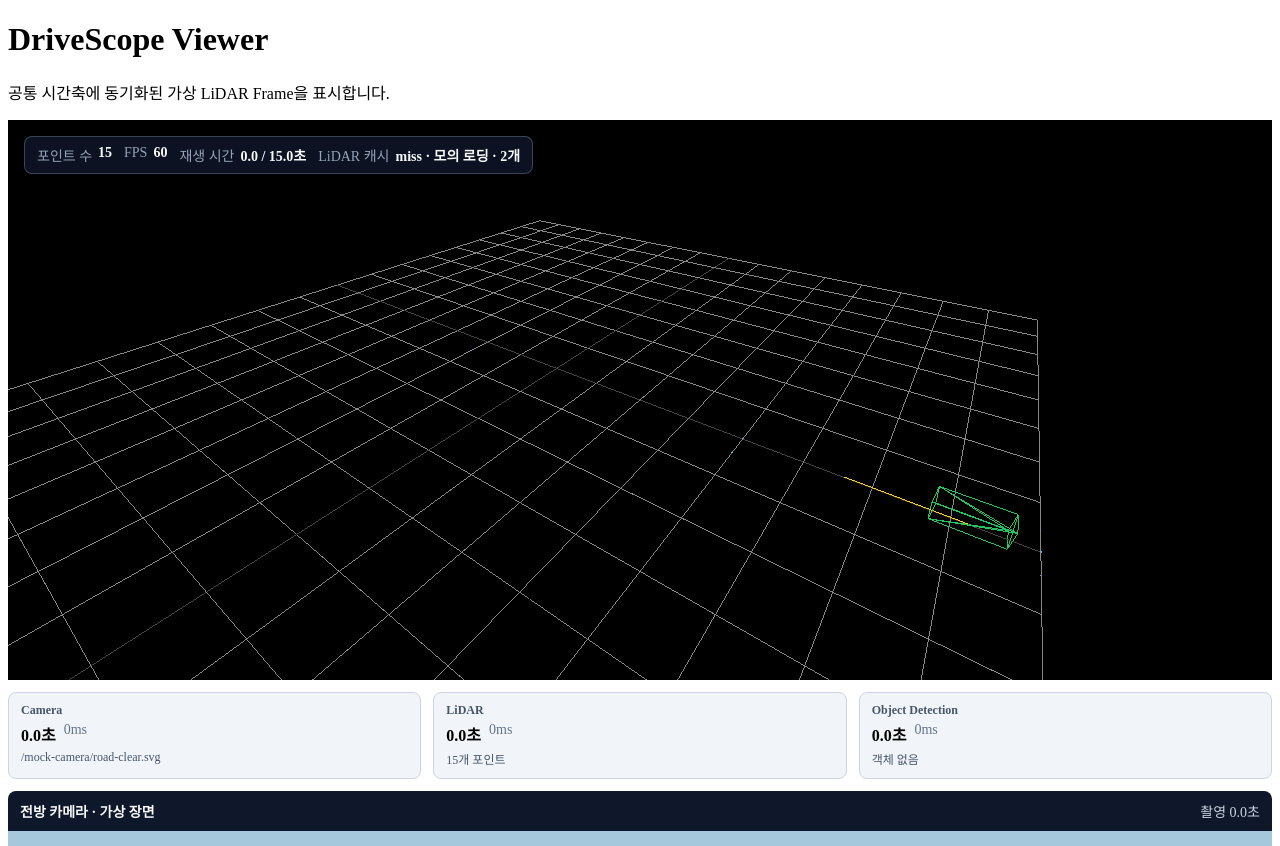
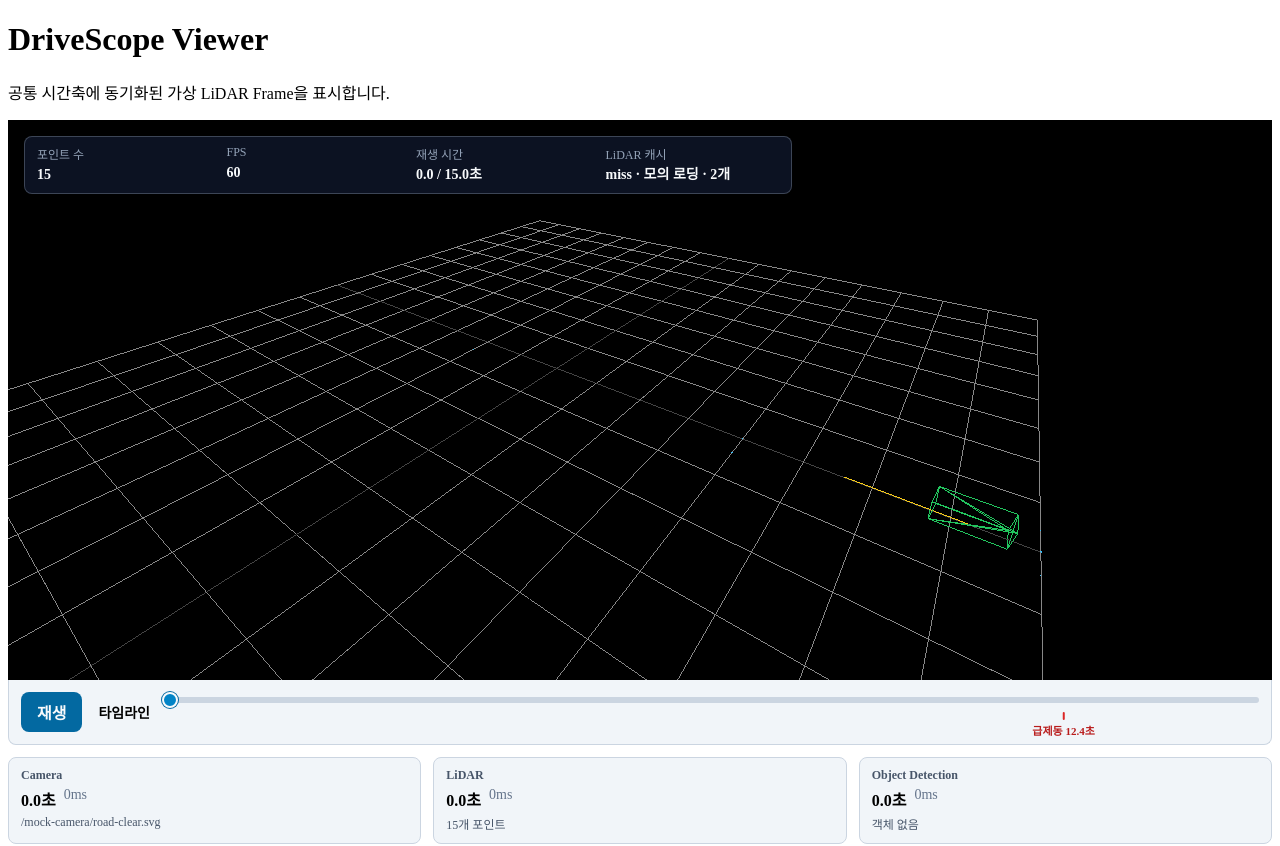
Before and after one commit to DoubleChamp/drivescope-visualizer, a Next.js app: page /viewer in a window 1280 px wide. Shown: the top 846 px of the page. Built offline with nearby package versions, Linux system fonts and the light colour scheme.

Commit message:
feat: 뷰어 재생 조작부 배치 개선

```diff
--- a/app/viewer/viewer-canvas.module.css
+++ b/app/viewer/viewer-canvas.module.css
@@ -7,8 +7,12 @@
   top: 1rem;
   left: 1rem;
   z-index: 1;
-  display: flex;
-  gap: 0.75rem;
+  display: grid;
+  grid-template-columns: repeat(4, minmax(0, 1fr));
+  gap: 0.5rem 1rem;
+  box-sizing: border-box;
+  width: calc(100% - 2rem);
+  max-width: 48rem;
   margin: 0;
   padding: 0.5rem 0.75rem;
   color: #f8fafc;
@@ -20,18 +24,24 @@
 }
 
 .metric {
-  display: flex;
-  gap: 0.375rem;
+  display: grid;
+  gap: 0.125rem;
+  min-width: 0;
 }
 
 .metric dt {
   color: #94a3b8;
+  font-size: 0.75rem;
 }
 
 .metric dd {
   margin: 0;
+  overflow: hidden;
   font-weight: 700;
   font-variant-numeric: tabular-nums;
+  line-height: 1.25rem;
+  text-overflow: ellipsis;
+  white-space: nowrap;
 }
 
 .canvas {
@@ -170,9 +180,13 @@
 
 .controls {
   display: flex;
-  align-items: flex-start;
+  align-items: center;
   gap: 1rem;
-  margin-top: 0.75rem;
+  padding: 0.75rem;
+  background: #f1f5f9;
+  border: 1px solid #cbd5e1;
+  border-top: 0;
+  border-radius: 0 0 0.5rem 0.5rem;
 }
 
 .playbackButton {
@@ -294,7 +308,16 @@
 }
 
 @media (max-width: 640px) {
+  .metrics {
+    grid-template-columns: repeat(2, minmax(0, 1fr));
+  }
+
   .synchronizedFrames {
     grid-template-columns: 1fr;
   }
+
+  .controls {
+    align-items: stretch;
+    flex-direction: column;
+  }
 }
--- a/app/viewer/viewer-canvas.tsx
+++ b/app/viewer/viewer-canvas.tsx
@@ -63,6 +63,14 @@ export default function ViewerCanvas() {
         className={styles.canvas}
         aria-label="DriveScope 3D 뷰어"
       />
+      <PlaybackControls
+        currentTimeMs={currentTimeMs}
+        durationMs={mockScenario.durationMs}
+        events={mockScenario.events}
+        isPlaying={isPlaying}
+        onSeek={seek}
+        onTogglePlayback={togglePlayback}
+      />
       <SynchronizedFramesPanel
         currentTimeMs={currentTimeMs}
         cameraFrame={frames.camera}
@@ -74,14 +82,6 @@ export default function ViewerCanvas() {
         object={selectedObject}
         frame={frames.objectDetection}
       />
-      <PlaybackControls
-        currentTimeMs={currentTimeMs}
-        durationMs={mockScenario.durationMs}
-        events={mockScenario.events}
-        isPlaying={isPlaying}
-        onSeek={seek}
-        onTogglePlayback={togglePlayback}
-      />
     </div>
   );
 }
```
Also changed, not shown: 2 other files (tests, documents, lock files or other folders).
